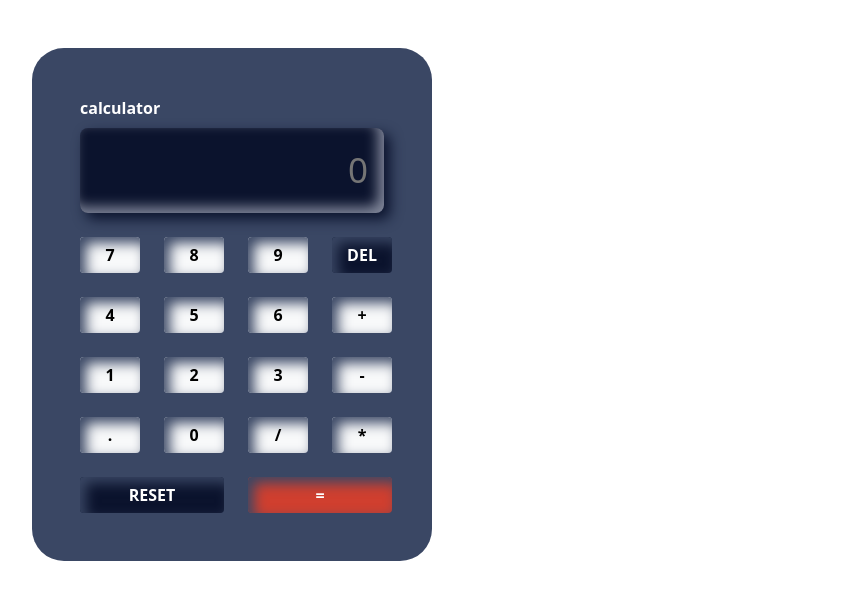
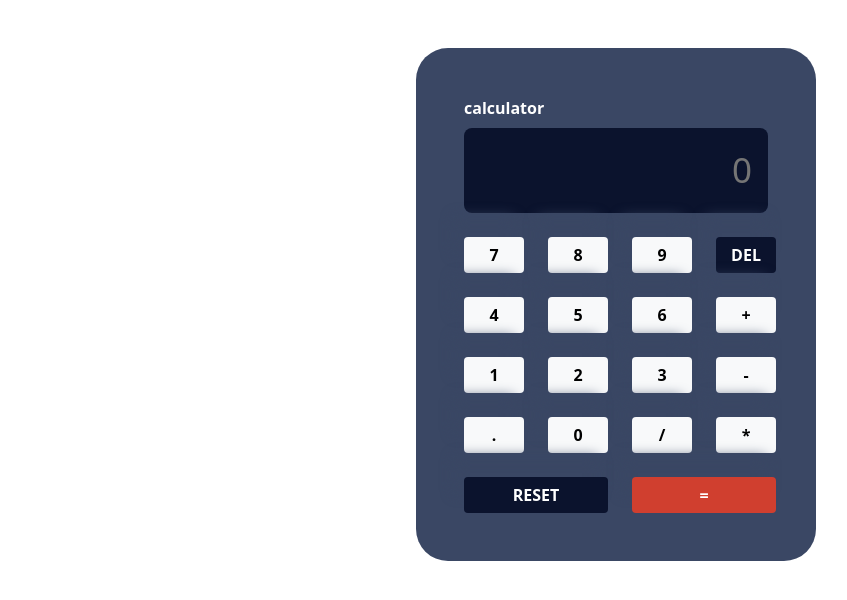
Before and after one commit to onyiii/calculator, a plain HTML site: page index.html in a window 1280 px wide. Shown: the whole page, without its empty margins (16-863 px from the left). Drawn offline with nearby package versions, Linux system fonts and the light colour scheme.

Commit message:
'worked-on-the-interface'

```diff
--- a/index.js
+++ b/index.js
@@ -92,6 +92,8 @@ window.addEventListener("keydown", (e) => {
     clickOperation(e.key);
   } else if (e.key === "Enter" || e.key === "=") {
     clickEqual();
+  } else if (e.key === "Backspace") {
+    clickDelete();
   }
 });
 function clickButton(key) {
@@ -111,3 +113,6 @@ function clickOperation(key) {
 function clickEqual() {
   equals.click();
 }
+function clickDelete() {
+  deleteLast.click();
+}
--- a/style.css
+++ b/style.css
@@ -5,9 +5,11 @@
 
 .calc-container {
   background-color: hsl(222, 26%, 31%);
-
+  position: absolute;
+  left: 30%;
   width: 25rem;
   border-radius: 2rem;
+  overflow: hidden;
 }
 .all-buttons {
   border-radius: 0.5rem;
@@ -18,7 +20,7 @@
 .all-buttons button {
   font-weight: bold;
   border: unset;
-  box-shadow: inset 6px 6px 13px hsl(222, 26%, 31%);
+  box-shadow: -10px -20px 13px hsl(222, 26%, 31%);
 }
 .all-buttons button:active {
   transform: translateY(0.5rem);
@@ -42,8 +44,7 @@
   border: none;
   text-align: end;
   font-size: 35px;
-  box-shadow: inset -6px -6px 13px hsl(226, 11%, 56%),
-    6px 6px 13px hsl(225, 61%, 11%);
+  box-shadow: 13px hsl(226, 11%, 56%);
 }
 #calc {
   grid-column-start: 1;
```
